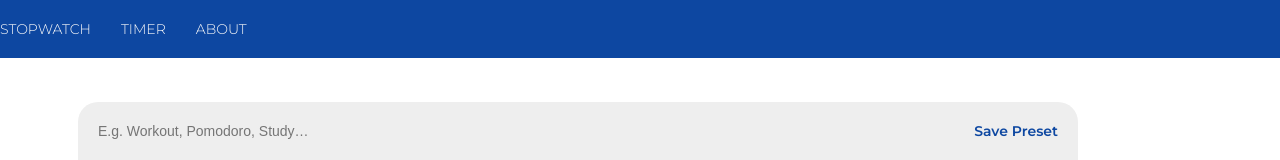
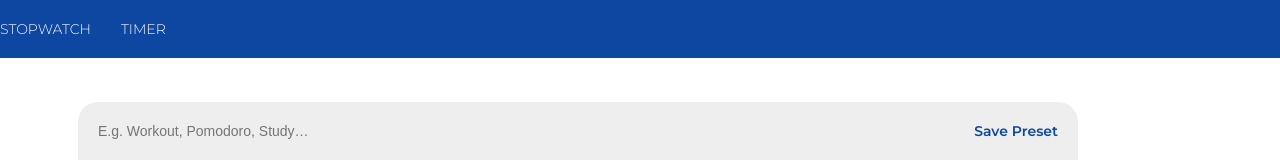
Before and after one commit to sirajularfin/simple-stopwatch, a Next.js app: page /timer in a window 1280 px wide. Shown: the top 160 px of the page. Built offline with nearby package versions, Linux system fonts and the light colour scheme; no server answers.

Commit message:
remove about link from main header

```diff
--- a/src/components/MainHeader/MainHeader.tsx
+++ b/src/components/MainHeader/MainHeader.tsx
@@ -12,7 +12,6 @@ const MainHeader: React.FC = async () => {
 			<ul>
 				<Typography variant='listItem'>{t('headerItems_stopwatch')}</Typography>
 				<Typography variant='listItem'>{t('headerItems_timer')}</Typography>
-				<Typography variant='listItem'>{t('headerItems_about')}</Typography>
 			</ul>
 		</header>
 	);
```
